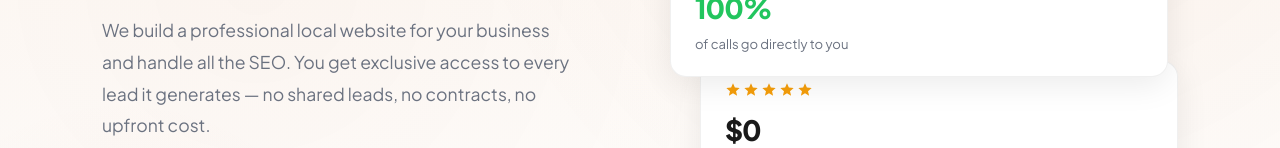
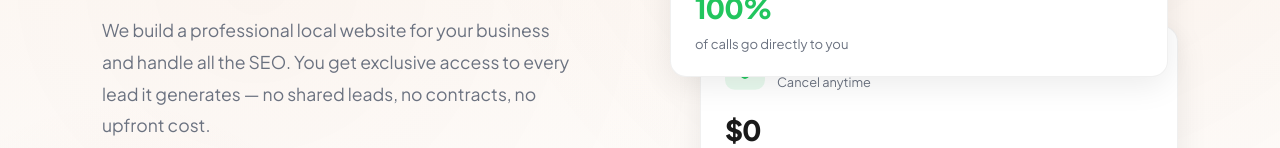
Before and after one commit to deme-cyber11/iron-tiger-digital, a website: page index.html in a window 1280 px wide. Shown: the part 493-641 px from the top of the page. Drawn offline with Linux system fonts and the light colour scheme.

Commit message:
Fix: hero card 3 missing header (icon + No Risk / Cancel anytime); remove confusing stars

```diff
--- a/index.html
+++ b/index.html
@@ -1327,14 +1327,16 @@
                             <div class="hero-card-detail">of calls go directly to you</div>
                         </div>
 
-                        <!-- Review card -->
+                        <!-- No risk card -->
                         <div class="hero-card hero-card-review">
-                            <div class="hero-stars">
-                                <svg width="16" height="16" viewBox="0 0 24 24" fill="currentColor"><path d="M12 17.27L18.18 21l-1.64-7.03L22 9.24l-7.19-.61L12 2 9.19 8.63 2 9.24l5.46 4.73L5.82 21z"/></svg>
-                                <svg width="16" height="16" viewBox="0 0 24 24" fill="currentColor"><path d="M12 17.27L18.18 21l-1.64-7.03L22 9.24l-7.19-.61L12 2 9.19 8.63 2 9.24l5.46 4.73L5.82 21z"/></svg>
-                                <svg width="16" height="16" viewBox="0 0 24 24" fill="currentColor"><path d="M12 17.27L18.18 21l-1.64-7.03L22 9.24l-7.19-.61L12 2 9.19 8.63 2 9.24l5.46 4.73L5.82 21z"/></svg>
-                                <svg width="16" height="16" viewBox="0 0 24 24" fill="currentColor"><path d="M12 17.27L18.18 21l-1.64-7.03L22 9.24l-7.19-.61L12 2 9.19 8.63 2 9.24l5.46 4.73L5.82 21z"/></svg>
-                                <svg width="16" height="16" viewBox="0 0 24 24" fill="currentColor"><path d="M12 17.27L18.18 21l-1.64-7.03L22 9.24l-7.19-.61L12 2 9.19 8.63 2 9.24l5.46 4.73L5.82 21z"/></svg>
+                            <div class="hero-card-header">
+                                <div class="hero-card-icon green">
+                                    <svg width="20" height="20" viewBox="0 0 24 24" fill="currentColor"><path d="M12 1L3 5v6c0 5.55 3.84 10.74 9 12 5.16-1.26 9-6.45 9-12V5l-9-4zm-2 16l-4-4 1.41-1.41L10 14.17l6.59-6.59L18 9l-8 8z"/></svg>
+                                </div>
+                                <div>
+                                    <div class="hero-card-title">No Risk</div>
+                                    <div class="hero-card-subtitle">Cancel anytime</div>
+                                </div>
                             </div>
                             <div class="hero-card-metric">$0</div>
                             <div class="hero-card-detail">Upfront cost — month-to-month only</div>
```
